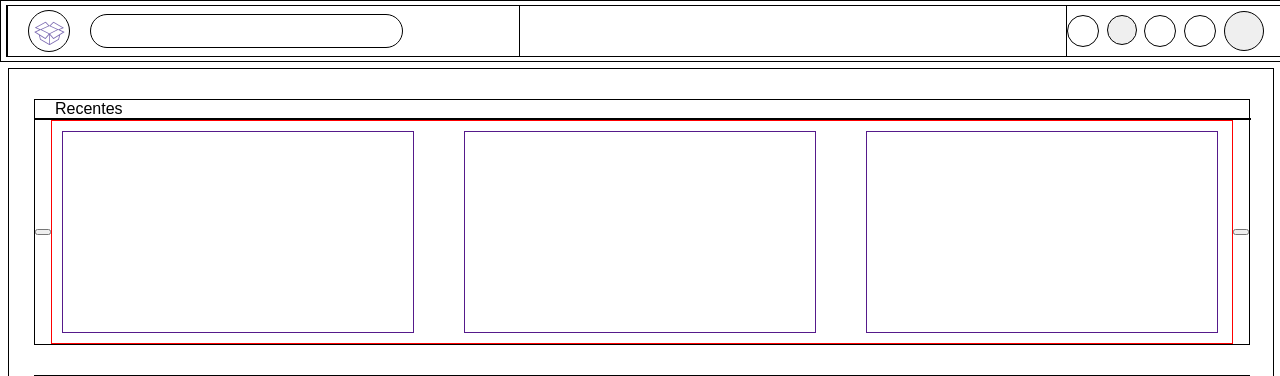
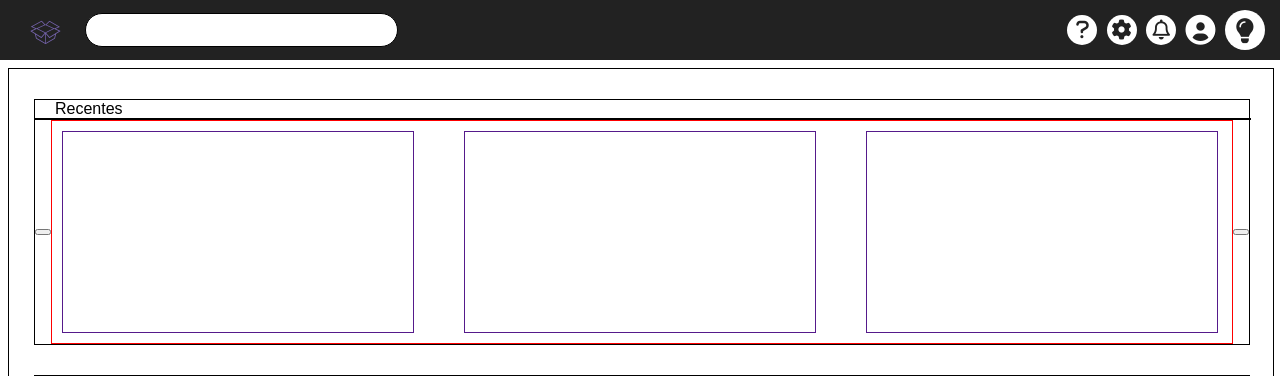
Before and after one commit to salvador-theodoro/folium, a PHP site: page / in a window 1280 px wide. Shown: the top 376 px of the page. Run offline with PHP 8.4, Linux system fonts and the light colour scheme.

Commit message:
estilizando header da home

```diff
--- a/index.html
+++ b/index.html
@@ -6,6 +6,7 @@
     <title>Página Inicial</title>
     <link rel="stylesheet" href="./src/css/global-styles.css">
     <link rel="stylesheet" href="./src/css/home-styles.css">
+    <link href="https://cdnjs.cloudflare.com/ajax/libs/font-awesome/6.0.0/css/all.min.css" rel="stylesheet">
 </head>
 <body>
     <header>
@@ -21,39 +22,34 @@
                 </div>
             </div>
             <div class="header-right-side">
+                <!--BOTÃO AJUDA-->
+                <div class="help-button">
+                    <button id="help-button"><span class="fa-solid fa-question"></span></button>
+                </div>
+                <!--BOTÃO CONFIG-->
+                <div class="config-button">
+                    <button id="config-button"><span class="fa-solid fa-gear"></span></button>
+                </div>
                 <!--BOTÃO NOTIFICAÇÕES-->
                 <div class="notification-button">
-                    <a href="">
-                        <img src="" alt="" class="notification-button-icon">
-                    </a>
+                    <button id="notification-button"><span class="fa-regular fa-bell"></span></button>
                 </div>
                 <!--BOTÃO PERFIL-->
                 <div class="profile-button">
-                <button id="profile-button"></button>
-                </div>
-                <!--BOTÃO CONFIG-->
-                <div class="config-button">
-                    <a href="">
-                        <img src="" alt="" class="config-button-icon">
-                    </a>
-                </div>
-                <!--BOTÃO AJUDA-->
-                <div class="help-button">
-                    <a href="">
-                        <img src="" alt="" class="help-button-icon">
-                    </a>
+                    <button id="profile-button"><span class="fa-solid fa-circle-user"></span></button>
                 </div>
                 <!--BOTÃO TEMA-->
                 <div class="theme-button">
-                    <button id="theme-button">
-                        <img src="" alt="" class="theme-button-icon">
-                    </button>
+                    <button id="theme-button"><span class="fa-solid fa-lightbulb"></span></button>
                 </div>
             </div>
         </div>
     </header>
     <!--MENU DROPDOWN-->
     <section class="dropdown-menu-section">
+        <div class="dropdown-menu hidden" id="notification-dropdown-menu">
+            oii
+        </div>
         <div class="dropdown-menu hidden" id="profile-dropdown-menu">
             <ul>
                 <li><a href="register-page.html">Registrar</a></li>
--- a/js/script.js
+++ b/js/script.js
@@ -17,15 +17,29 @@ carousels.forEach(carousel => {
 })
 
 
-
+//MENU DROPDOWN PROFILE
 const profileButton = document.getElementById('profile-button');
-const dropdown = document.getElementById('profile-dropdown-menu');
+const profileDropdown = document.getElementById('profile-dropdown-menu');
 
 profileButton.addEventListener('click', (e) => {
     e.stopPropagation(); // evita que o clique feche imediatamente o menu
-    dropdown.style.display = dropdown.style.display === 'block' ? 'none' : 'block';
+    profileDropdown.style.display = profileDropdown.style.display === 'block' ? 'none' : 'block';
 });
 
 document.addEventListener('click', () => {
-    dropdown.style.display = 'none';
+    profileDropdown.style.display = 'none';
 });
+
+
+//MENU DROPDOWN NOTIFICATION
+const notifcationButton = document.getElementById('notification-button');
+const notificationDropdown = document.getElementById('notification-dropdown-menu');
+
+notificationButton.addEventListener('click', (e) => {
+    e.stopPropagation(); // evita que o clique feche imediatamente o menu
+    notificationDropdown.style.display = notificationDropdown.style.display === 'block' ? 'none' : 'block';
+});
+
+document.addEventListener('click', () => {
+    notificationDropdown.style.display = 'none';
+});
--- a/login-page.html
+++ b/login-page.html
@@ -12,7 +12,8 @@
         <div class="header-content">
             <div class="header-left-side">
                 <div class="header-logo">
-                    <img src="./src/img/icons/logo1.png" alt="">
+                    <img src="./src/img/icons/logo1.png" alt="" height="60px" class="logo-icon">
+                    <img src="./src/img/icons/logo2.png" alt="" width="150px" class="logo-title">
                 </div>
             </div>
             <div class="header-right-side">
--- a/register-page.html
+++ b/register-page.html
@@ -12,7 +12,8 @@
         <div class="header-content">
             <div class="header-left-side">
                 <div class="header-logo">
-                    <img src="./src/img/icons/logo1.png" alt="">
+                    <img src="./src/img/icons/logo1.png" alt="" height="60px" class="logo-icon">
+                    <img src="./src/img/icons/logo2.png" alt="" width="150px" class="logo-title">
                 </div>
             </div>
             <div class="header-right-side">
--- a/src/css/home-styles.css
+++ b/src/css/home-styles.css
@@ -22,18 +22,17 @@ header{
     left: 0;
     width: 100%;
     height: 50px;
-    border: 1px solid;
     display: flex;
     justify-content: space-between;
     align-items: center;
     padding: 5px;
     position: fixed;
+    background-color: #222222;
 }
 
 .header-content{
     width: 100%;
     height: 50px;
-    border: 1px solid;
     display: flex;
     justify-content: space-between;
     align-items: center;
@@ -43,14 +42,12 @@ header{
     width: 40%;
     height: 100%;
     display: flex;
-    border: 1px solid;
     align-items: center;
 }
 
 .header-right-side{
     width: 17%;
     height: 100%;
-    border: 1px solid;
     display: flex;
     align-items: center;
     justify-content: space-between;
@@ -61,7 +58,6 @@ header{
     height: 40px;
     margin-left: 20px;
     margin-right: 20px;
-    border: 1px solid;
     border-radius: 50%;
 }
 
@@ -77,41 +73,85 @@ header{
     margin-right: 110%;
 }
 
-.notification-button{
+#notification-button{
     width: 30px;
     height: 30px;
-    border: 1px solid;
     border-radius: 50%;
+    display: inline-flex;
+    justify-content: center;
+    align-items: center;
+    background: #fff;
+    border: none;
+}
+
+#notification-button span{
+    font-size: 20px;
+    color: #222222;
 }
 
 #profile-button{
     width: 30px;
     height: 30px;
-    border: 1px solid;
     border-radius: 50%;
+    display: inline-flex;
+    justify-content: center;
+    align-items: center;
+    background: #222222;
 }
 
-.config-button{
+#profile-button span{
+    font-size: 30px;
+    color: #fff;
+}
+
+#config-button{
     width: 30px;
     height: 30px;
-    border: 1px solid;
     border-radius: 50%;
+    display: inline-flex;
+    justify-content: center;
+    align-items: center;
+    background: #fff;
+    border: none;
 }
 
-.help-button{
+#config-button span{
+    font-size: 20px;
+    color: #222222;
+    margin-right: 0.5px;
+}
+
+#help-button{
     width: 30px;
     height: 30px;
-    border: 1px solid;
     border-radius: 50%;
+    display: inline-flex;
+    justify-content: center;
+    align-items: center;
+    background: #fff;
+    border: none;
 }
 
-.theme-button button{
+#help-button span{
+    font-size: 20px;
+    color: #222222;
+}
+
+#theme-button{
     width: 40px;
     height: 40px;
-    background-color: none;
-    border: 1px solid;
+    background-color: #fff;
     border-radius: 50%;
+    border: none;
     margin-right: 20px;
+    display: inline-flex;
+    justify-content: center;
+    align-items: center;
+}
+
+#theme-button span{
+    font-size: 25px;
+    color: #222222;
 }
 
 /*------------------MENUS DROPDOWN--------------*/
--- a/src/css/register-login-styles.css
+++ b/src/css/register-login-styles.css
@@ -34,8 +34,8 @@ header{
     align-items: center;
 }
 
-.header-logo img{
-    height: 60px;
+.header-logo img.logo-title{
+    margin-bottom: 12px;
 }
 
 .header-right-side{
```
Also changed, not shown: other parts of src/css/home-styles.css (+25 -2 lines), src/img/icons/logo2.png (added).
